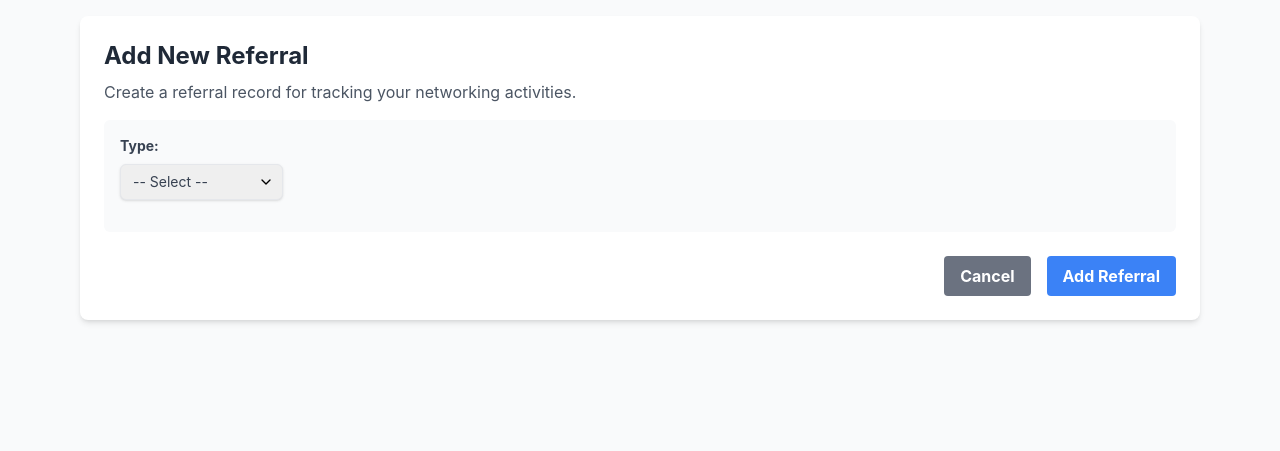
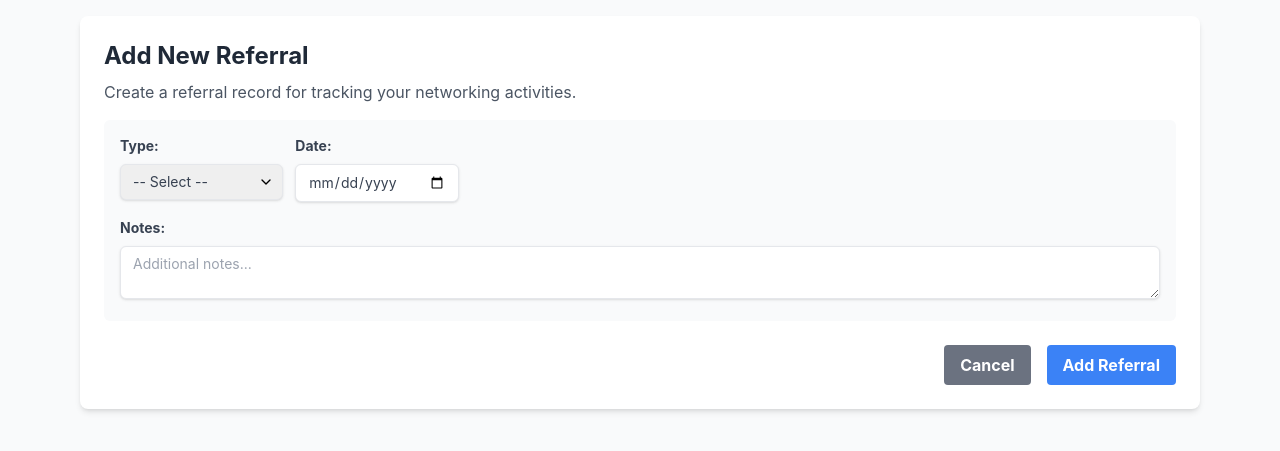
Before and after one commit to sabadmin/Membership, a Flask app: template templates/referrals/add_referral.html in a window 1280 px wide. Shown: the top 451 px of the page. Run offline with Flask 3, Linux system fonts and the light colour scheme; the template is opened without the code that fills it, so the values that code supplies are empty; some libraries are stand-ins or nearby versions.

Commit message:
Referral sub system v12

```diff
--- a/templates/referrals/add_referral.html
+++ b/templates/referrals/add_referral.html
@@ -111,7 +111,7 @@
                     </div>
 
                     <!-- Date -->
-                    <div id="dateField" style="display: none;">
+                    <div id="dateField" style="display: block;">
                         <label for="date_referred" class="block text-gray-700 text-sm font-bold mb-2">Date:</label>
                         <input type="date" id="date_referred" name="date_referred" required
                             value="{{ today.strftime('%Y-%m-%d') }}"
@@ -120,7 +120,7 @@
                 </div>
 
                 <!-- Notes -->
-                <div id="notesField" style="display: none;">
+                <div id="notesField" style="display: block;">
                     <label for="notes" class="block text-gray-700 text-sm font-bold mb-2">Notes:</label>
                     <textarea id="notes" name="notes" rows="2"
                         class="shadow appearance-none border rounded w-full py-2 px-3 text-gray-700 leading-tight focus:outline-none focus:shadow-outline text-sm"
@@ -148,11 +148,13 @@ document.addEventListener('DOMContentLoaded', function() {
     const referralTypeSelect = document.getElementById('referral_type_id');
     const allFields = ['field1', 'field2', 'field3', 'field4', 'dateField', 'notesField'];
 
-    // Initially hide all fields except type
-    allFields.forEach(fieldId => {
-        const field = document.getElementById(fieldId);
-        if (field) field.style.display = 'none';
-    });
+    // Initially show date and notes, hide others
+    document.getElementById('dateField').style.display = 'block';
+    document.getElementById('notesField').style.display = 'block';
+    document.getElementById('field1').style.display = 'none';
+    document.getElementById('field2').style.display = 'none';
+    document.getElementById('field3').style.display = 'none';
+    document.getElementById('field4').style.display = 'none';
 
     referralTypeSelect.addEventListener('change', function() {
         const selectedOption = this.options[this.selectedIndex];
```
